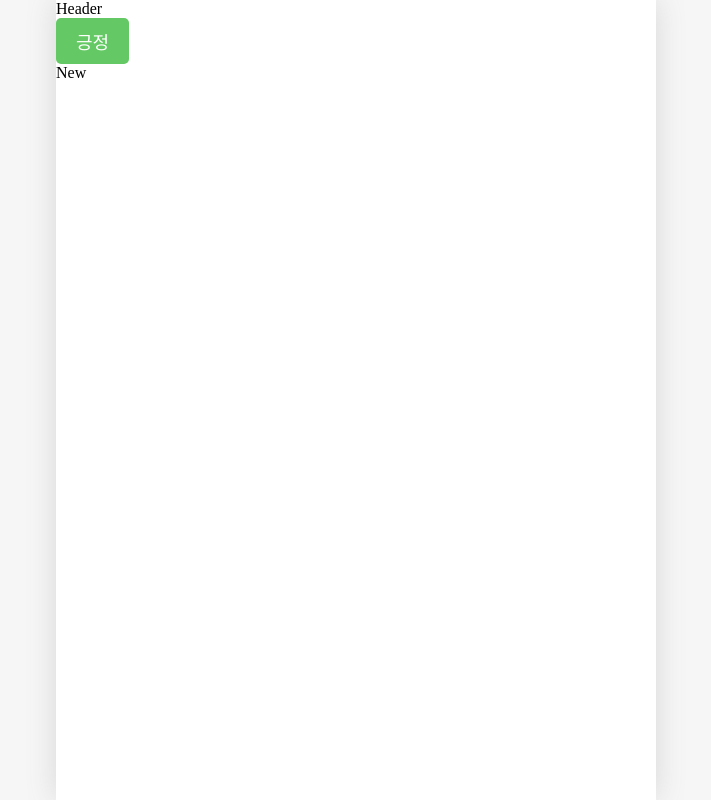
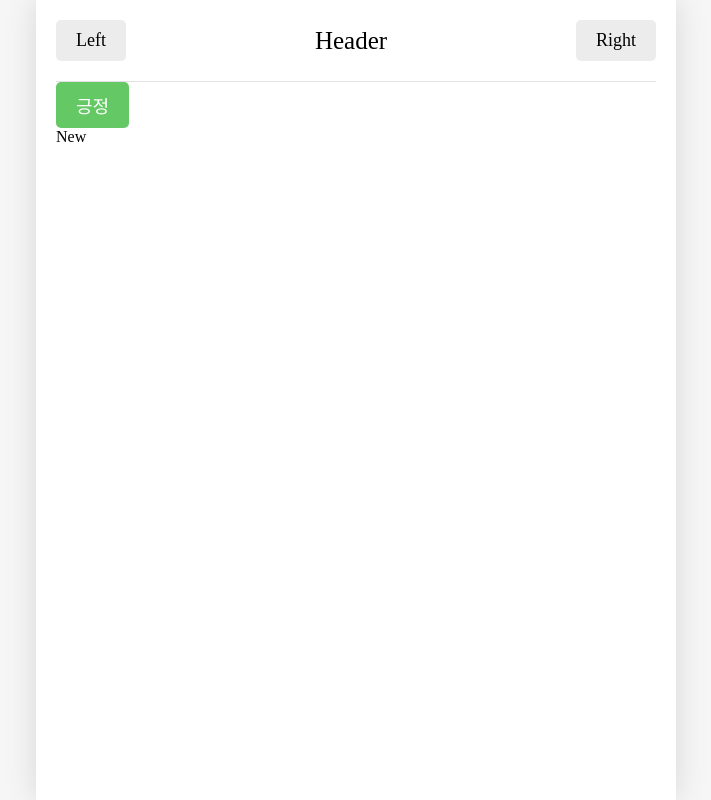
Before and after one commit to seongwoo83/emo-diary, a React (Vite) app: page /new in a window 1280 px wide. Shown: the whole page, without its empty margins (284-995 px from the left). Built offline with nearby package versions, Linux system fonts and the light colour scheme; a web font is replaced by a local one.

Commit message:
[feat] header

```diff
--- a/src/App.tsx
+++ b/src/App.tsx
@@ -17,7 +17,9 @@ function App() {
 
   return (
     <>
-      <Header />
+      <Header title={"Header"}
+      leftChild={<Button text={"Left"} type={"DEFAULT"} onClick={()=>{}}/>}
+      rightChild={<Button text={"Right"} type={"DEFAULT"} onClick={()=>{}}/>} />
       <Button text="긍정" type="POSITIVE" onClick={()=>{}}/>
       <Routes>
         <Route path='/' element={<Home />} />
--- a/src/components/header/Header.scss
+++ b/src/components/header/Header.scss
@@ -0,0 +1,15 @@
+.header{
+    display: flex;
+    justify-content: space-between;
+    align-items: center;
+    padding: 20px 0px;
+    border-bottom: 1px solid rgb(226, 226, 226);
+
+    &>div{
+        display: flex;
+    }
+}
+
+.header .header_center{
+    font-size: 25px;
+}
--- a/src/components/header/Header.tsx
+++ b/src/components/header/Header.tsx
@@ -1,8 +1,13 @@
+import type { JSX } from "react";
 import "./Header.scss"
 
-const Header = () =>{
+const Header = ({title, leftChild, rightChild}:{title:string; leftChild: JSX.Element; rightChild: JSX.Element}) =>{
     return(
-        <header className="header">Header</header>
+        <header className="header">
+            <div className="header_left">{leftChild}</div>
+            <div className="header_center">{title}</div>
+            <div className="header_right">{rightChild}</div>
+        </header>
     )
 }
 
--- a/src/index.css
+++ b/src/index.css
@@ -17,6 +17,7 @@ html, body{
     min-height: 100vh;
     height: 100%;
     box-shadow: rgba(100, 100, 100, 0.2) 0px 0px 29px 0px;
+    padding: 0 20px;
 }
 
 body *{
--- a/src/util/Types.ts
+++ b/src/util/Types.ts
@@ -1,3 +1,3 @@
-type ButtonType = "POSITIVE" | "DEFAULT" | "NEGATIVE"
+type ButtonType = "POSITIVE" | "DEFAULT" | "NEGATIVE";
 
 export type {ButtonType}
```
